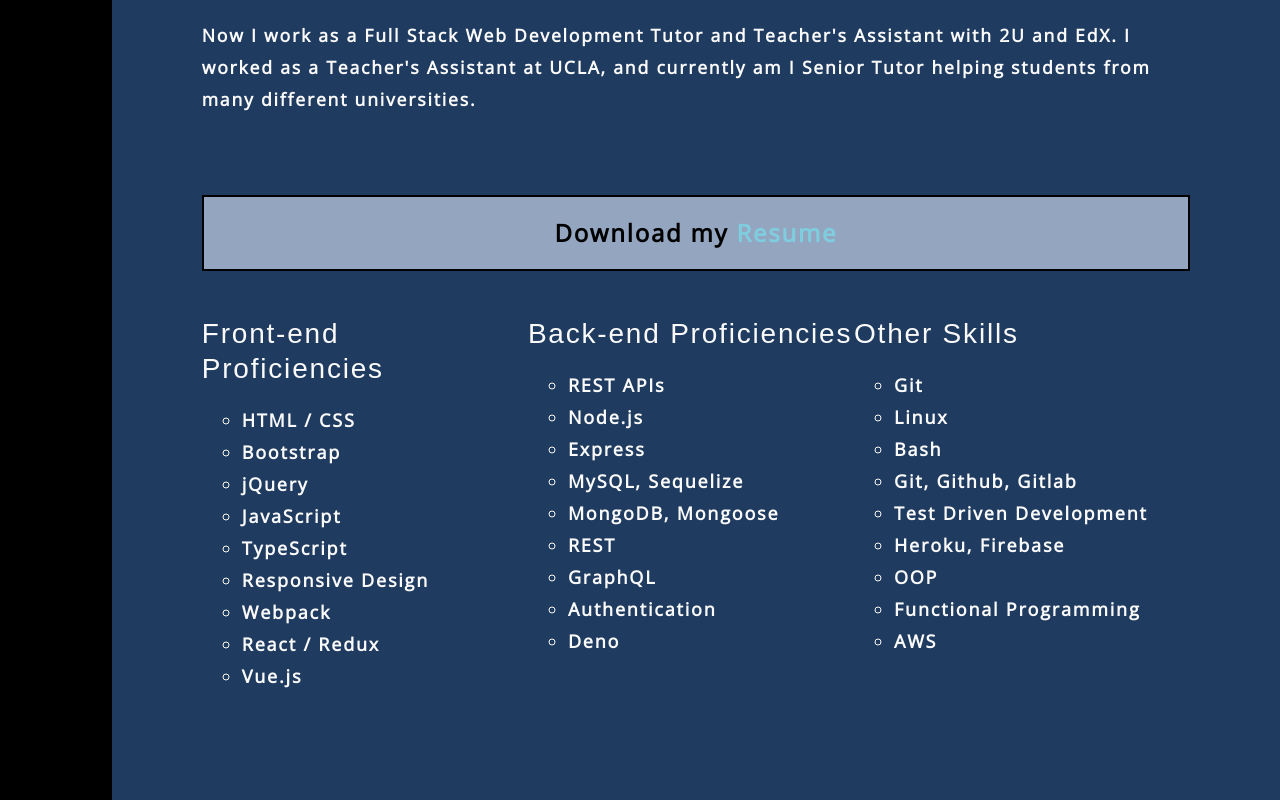
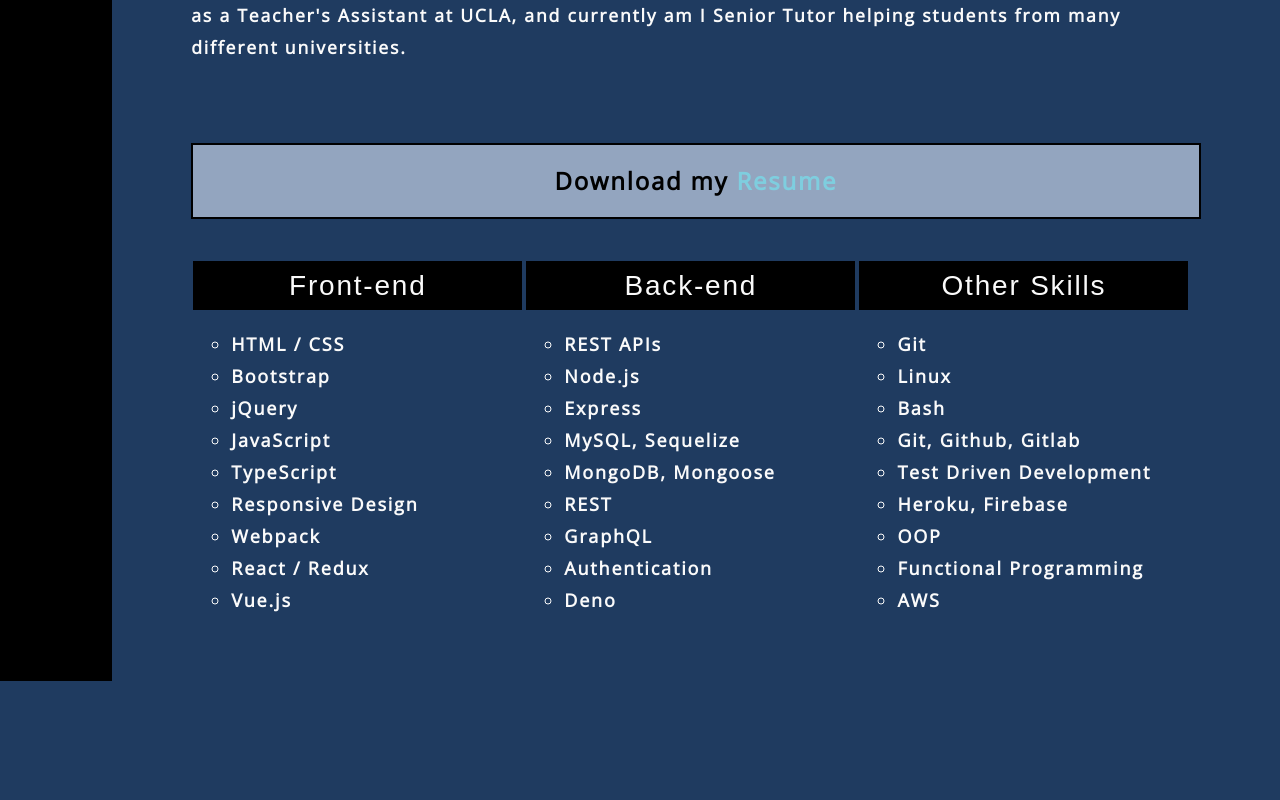
Before and after one commit to AndrewHardemon/Official-Portfolio, a React (Create React App) app: page / in a window 1280 px wide. Shown: the part 823-1623 px from the top of the page. After the commit the page ends 1504 px from the top, so only its background shows below. Built offline with nearby package versions, Linux system fonts and the light colour scheme; a web font is replaced by a local one.

Commit message:
Modified h3s in AboutMe component Fixed issue with word replacers on Extra component so multiple words can be switched

```diff
--- a/src/components/AboutMe/index.css
+++ b/src/components/AboutMe/index.css
@@ -16,12 +16,22 @@
 
 }
 
-.about-me-div {
+.about-me-div-1 {
   grid-column-start: 1;
   grid-column-end: 2;
   grid-row-start: 1;
   grid-row-end: 2;
 }
+
+.about-me-container h3 {
+    font-size: 1.75rem;
+    text-align: center;
+    background-color: black;
+    padding: 5px;
+    border: 2px solid black;
+    margin: 2px;
+}
+
 .about-me-header{
   font-size: 30px;
   text-align: center;
--- a/src/components/AboutMe/index.js
+++ b/src/components/AboutMe/index.js
@@ -34,7 +34,7 @@
           </p>
           <div className="about-me-container">
             <div className="about-me-div">
-              <h3>Front-end Proficiencies</h3>
+              <h3>Front-end</h3>
               <ul className="skills">
                 <li>HTML / CSS</li>
                 <li>Bootstrap</li>
@@ -48,7 +48,7 @@
               </ul>
             </div>
             <div style={{ gridColumnStart: "2", gridColumnEnd: "3", gridRowStart: "1", gridRowEnd: "2" }}>
-              <h3>Back-end Proficiencies</h3>
+              <h3>Back-end</h3>
               <ul className="skills">
                 <li>REST APIs</li>
                 <li>Node.js</li>
--- a/src/components/Extra/index.js
+++ b/src/components/Extra/index.js
@@ -55,10 +55,15 @@
     let text = data.original
     let largeArr = oldList.length < newList.length ? newList : oldList
     let smallArr = oldList.length < newList.length ? oldList : newList
-    console.log(oldList, newList);
+    console.log(largeArr, smallArr, text);
+    let newText = text;
     largeArr.forEach((item, i) => {
-      setText(text.replace(item, smallArr[i]))
+      let regex = new RegExp(item, "g")
+      console.log(regex)
+      newText = newText.replace(regex, smallArr[i])
     })
+    console.log(newText)
+    setText(newText)
   }
 
   const generateNewCSS = () => {
--- a/src/components/Page/index.css
+++ b/src/components/Page/index.css
@@ -7,7 +7,7 @@
 .page-container > h2 {
   background-color: #171d28;
   border: 2px solid black;
-  padding: 1%;
+  padding: 5px;
   margin-bottom: 1%;
   text-align:center;
 
--- a/src/index.css
+++ b/src/index.css
@@ -1,8 +1,8 @@
 main {
   margin: 0 auto;
   /* max-width: 90%; */
-  width:96%;
-  padding: 50px 1%;
+  width:98%;
+  padding: 7px 1%;
 }
 
 :root {
```
